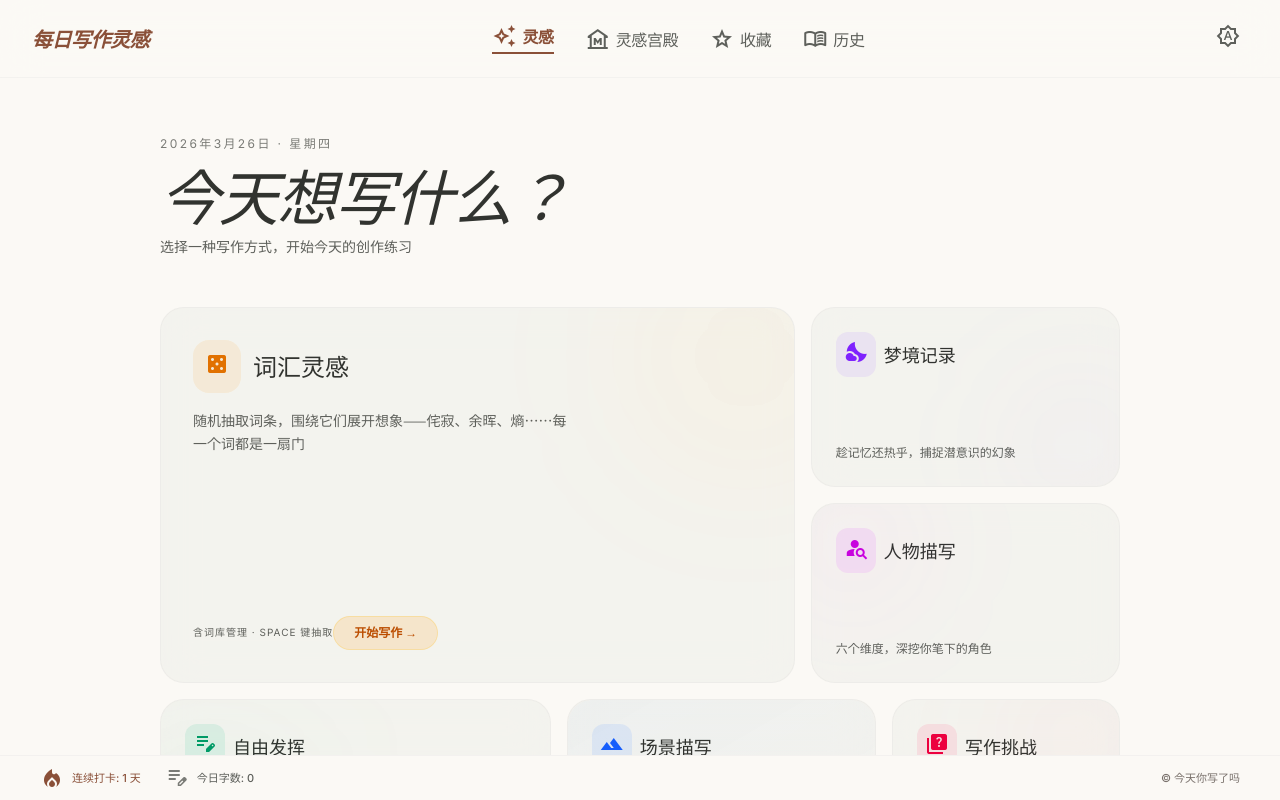
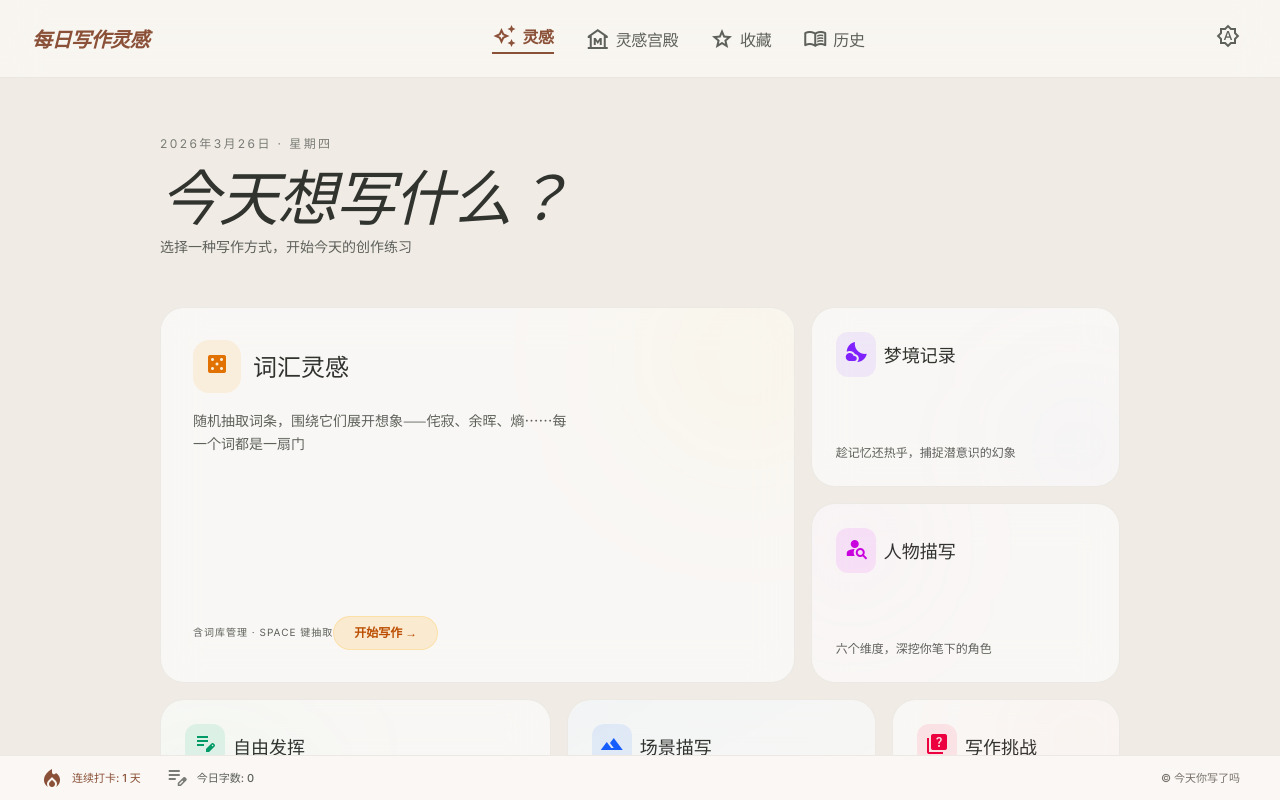
Before and after one commit to fivood/writemore, a React (Vite) app: page / in a window 1280 px wide. Built offline with nearby package versions, Linux system fonts and the light colour scheme.

Commit message:
更新readme和浅色样式
Signed-off-by: fukki <sevoroot@gmail.com>

```diff
--- a/src/index.css
+++ b/src/index.css
@@ -1,14 +1,14 @@
 @import "tailwindcss";
 
 @theme {
-  --color-background: #fbf9f5;
+  --color-background: #f0ece5;
   --color-surface-container-high: #e9e8e3;
   --color-on-secondary-fixed: #344429;
   --color-on-tertiary-fixed-variant: #5b5972;
   --color-primary-fixed: #feb294;
   --color-primary-dim: #7c442d;
   --color-secondary-fixed-dim: #c8dbb6;
-  --color-surface-container: #efeee9;
+  --color-surface-container: #ffffff;
   --color-tertiary: #5f5c75;
   --color-on-background: #31332f;
   --color-tertiary-dim: #535069;
@@ -37,7 +37,7 @@
   --color-on-error: #fff7f6;
   --color-surface-container-lowest: #ffffff;
   --color-secondary-container: #d6e9c3;
-  --color-outline-variant: #b2b2ad;
+  --color-outline-variant: #756958;
   --color-inverse-on-surface: #9e9d99;
   --color-on-secondary-fixed-variant: #506043;
   --color-error-container: #fa746f;
```
Also changed, not shown: 1 other file (tests, documents, lock files or other folders).
